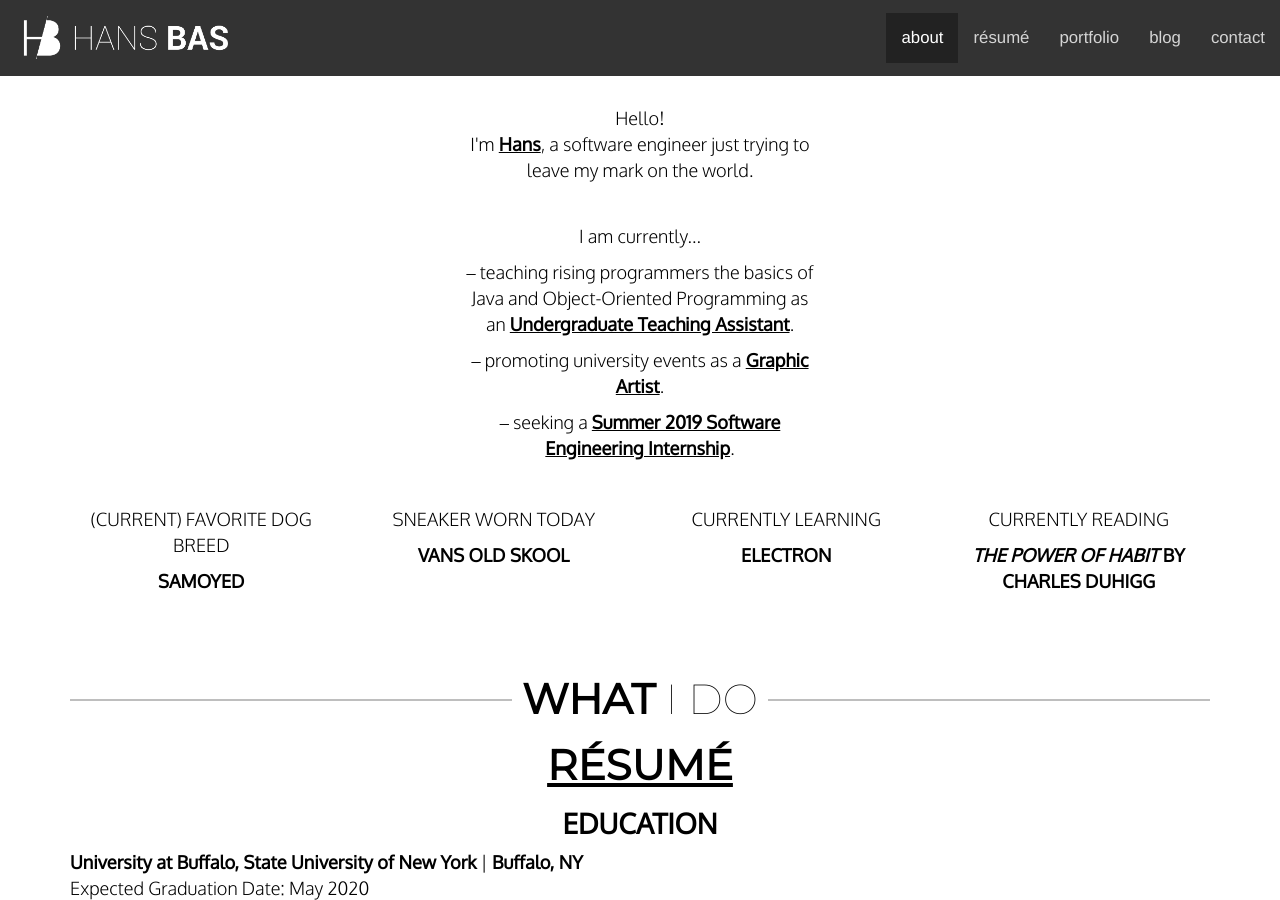
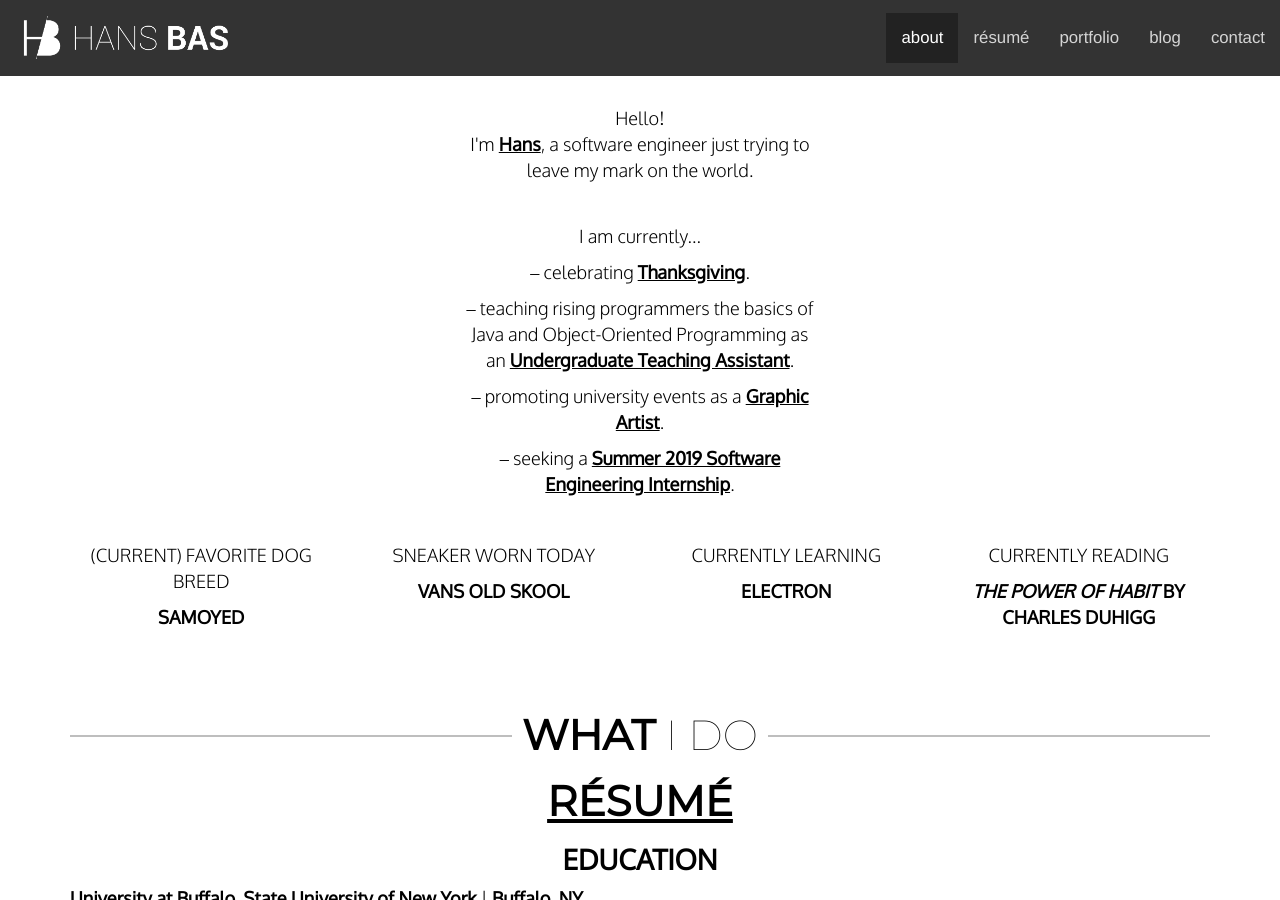
Before and after one commit to haanmiba/haanmiba.github.io, a Jekyll site: the page built from index.md, in a window 1280 px wide and 900 px high, scrolled down 833 px. Built offline with Jekyll 4.4.1, drawn with Linux system fonts in a browser that asks for light colours; nearby versions of some CDN libraries.

Commit message:
Update about.yml

```diff
--- a/_data/about.yml
+++ b/_data/about.yml
@@ -1,4 +1,6 @@
 currently:
+  - action: 'celebrating'
+    subject: 'Thanksgiving'
   - action: 'teaching rising programmers the basics of Java and Object-Oriented Programming as an'
     subject: 'Undergraduate Teaching Assistant'
   - action: 'promoting university events as a '
```
